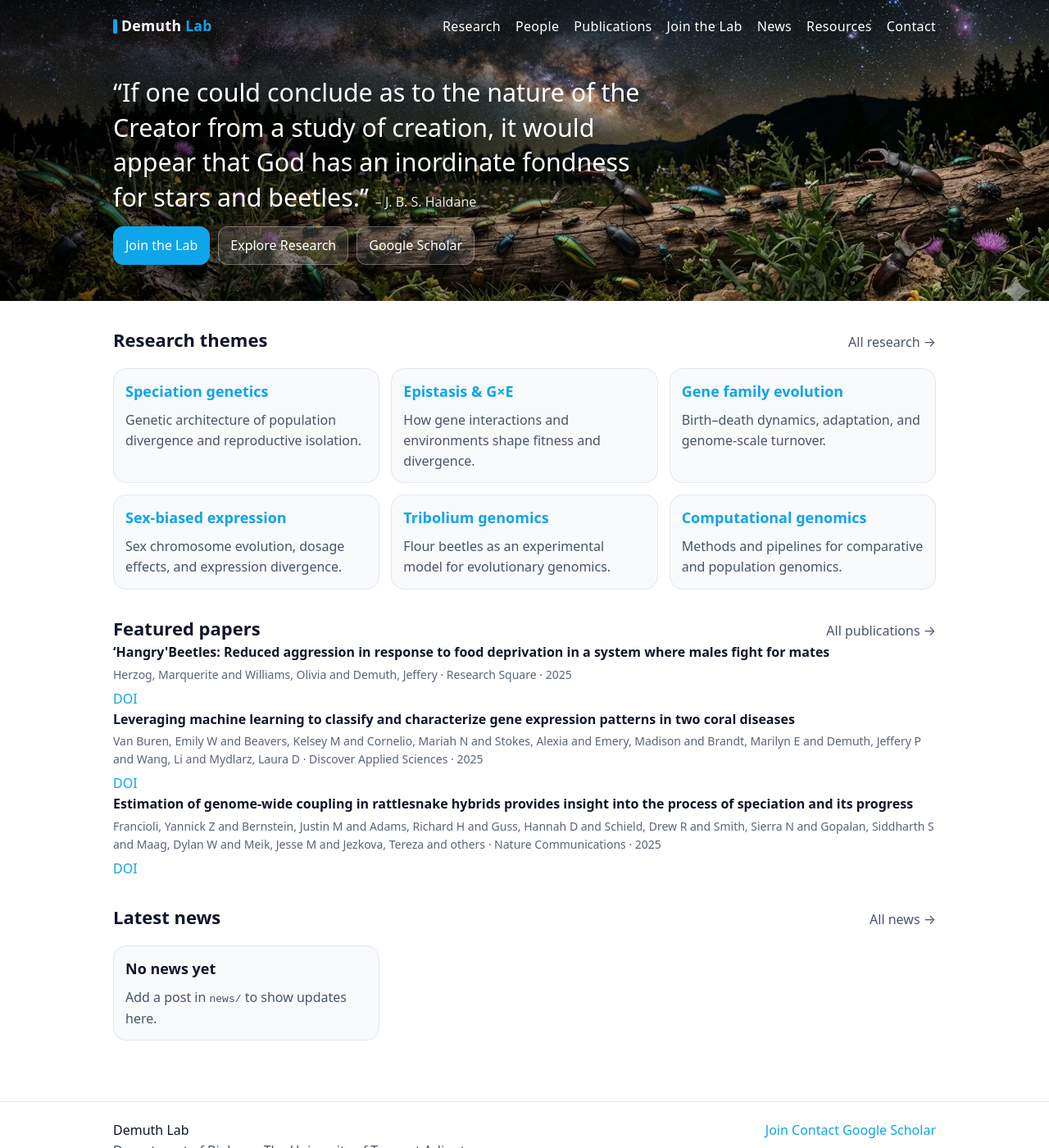
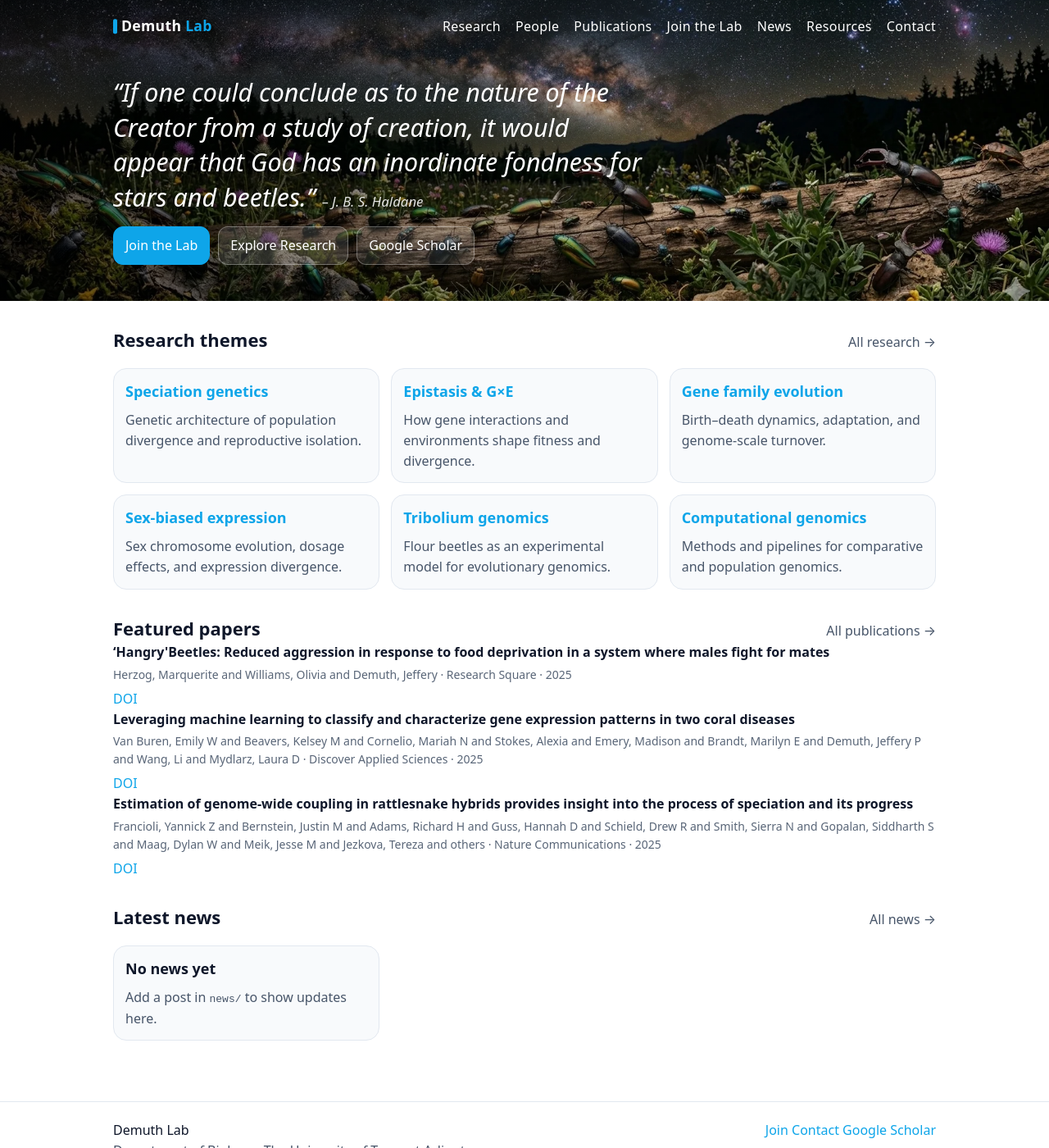
Before and after one commit to demuth-lab/demuth-lab.github.io, a Jekyll site: the page built from index.md, in a window 1280 px wide and 1400 px high. Shown: the whole window at 82% size. Built offline with Jekyll 4.4.1, drawn with Linux system fonts in a browser that asks for light colours.

Commit message:
Update main.css

```diff
--- a/assets/css/main.css
+++ b/assets/css/main.css
@@ -196,13 +196,14 @@ a:hover{text-decoration:underline}
   font-size:1.9rem;
   line-height:1.4;
   font-weight:350;
+  font-style:italic;
   color:#fff;
   max-width:650px;
 }
 
 .hero-attrib{
   margin:0 0 16px;
-  font-size:1rem;
+  font-size:1.05rem;
   color:rgba(255,255,255,0.88);
   text-align:right;
   max-width:650px;
```
